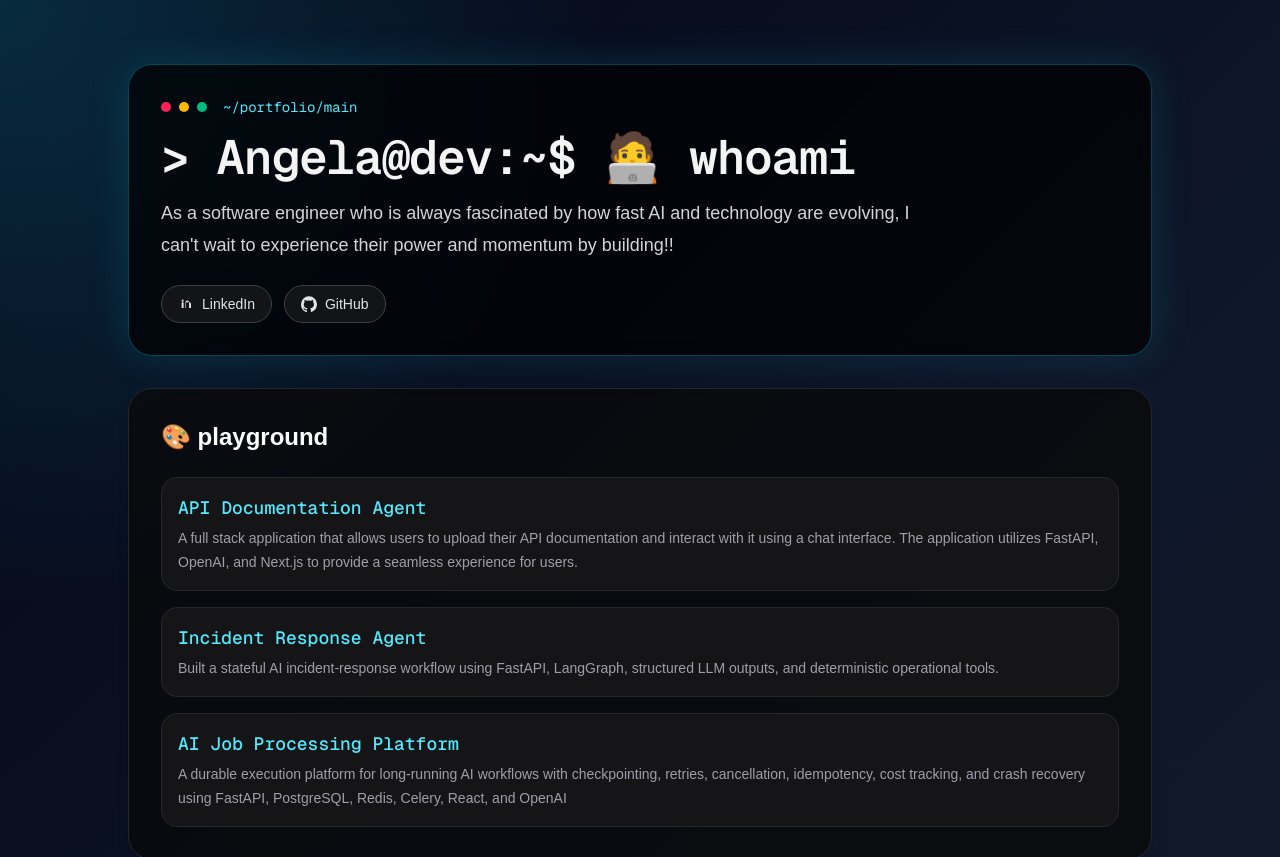
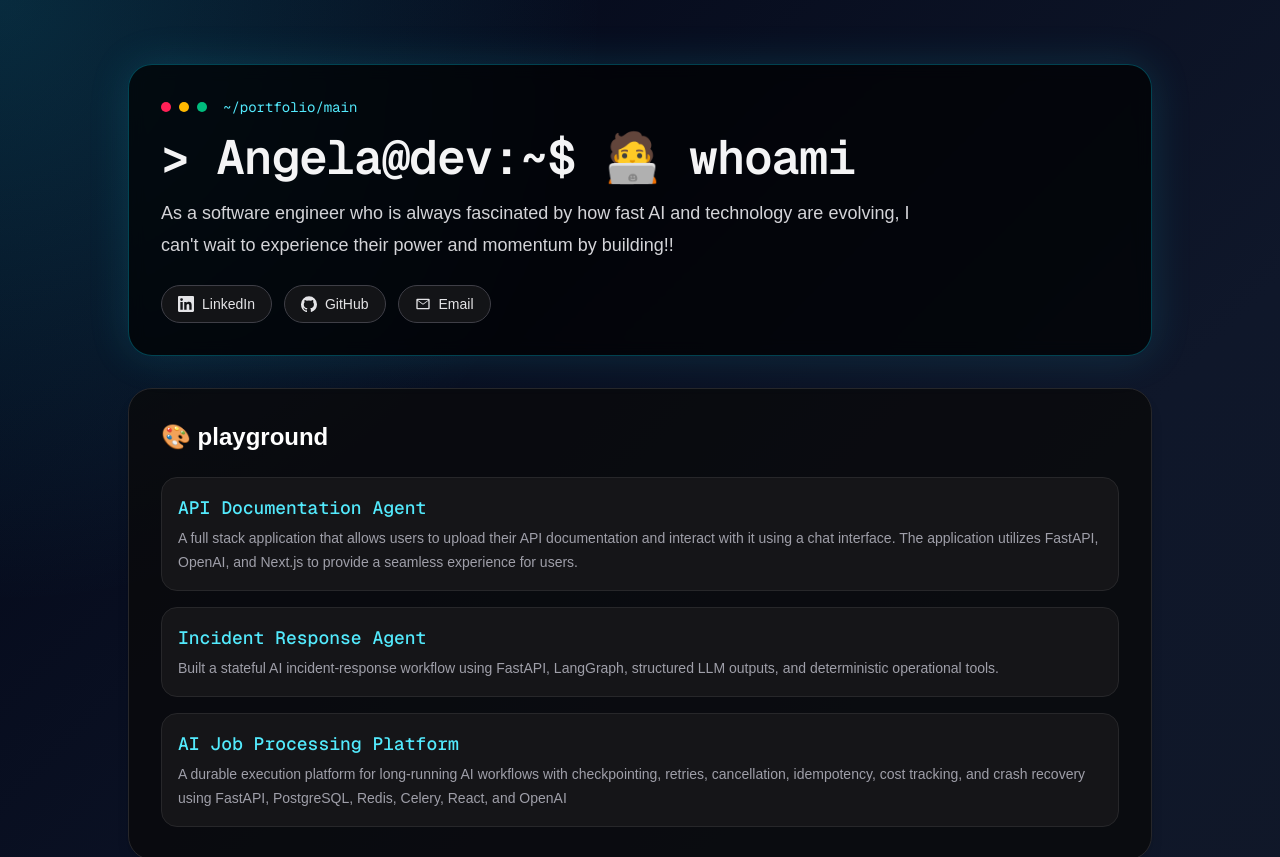
Before and after one commit to ZiqiYuanAngela/my-website, a Next.js app: page / in a window 1280 px wide. Shown: the top 857 px of the page. Built offline with nearby package versions, Linux system fonts and the light colour scheme.

Commit message:
add email contact

```diff
--- /dev/null
+++ b/app/email-button.tsx
@@ -0,0 +1,33 @@
+"use client";
+
+import { useState } from "react";
+
+const EMAIL = "yuanziqi93@gmail.com";
+
+export default function EmailButton() {
+  const [copied, setCopied] = useState(false);
+
+  const handleClick = async () => {
+    try {
+      await navigator.clipboard.writeText(EMAIL);
+      setCopied(true);
+      setTimeout(() => setCopied(false), 2000);
+    } catch {
+      // Clipboard API unavailable (e.g. insecure context) — leave state unchanged.
+    }
+  };
+
+  return (
+    <button
+      type="button"
+      onClick={handleClick}
+      className="inline-flex items-center gap-2 rounded-full border border-zinc-700 bg-zinc-900/80 px-4 py-2 text-sm font-medium text-zinc-200 transition hover:border-zinc-500 hover:bg-zinc-800"
+      aria-label="Copy email address to clipboard"
+    >
+      <svg viewBox="0 0 24 24" className="h-4 w-4 fill-current" aria-hidden="true">
+        <path d="M2 5.5A1.5 1.5 0 0 1 3.5 4h17A1.5 1.5 0 0 1 22 5.5v13a1.5 1.5 0 0 1-1.5 1.5h-17A1.5 1.5 0 0 1 2 18.5v-13Zm2.2.5 7.8 5.6L19.8 6H4.2ZM20 7.3l-7.4 5.3a1 1 0 0 1-1.2 0L4 7.3V18h16V7.3Z" />
+      </svg>
+      {copied ? "Copied to clipboard!" : "Email"}
+    </button>
+  );
+}
--- a/app/page.tsx
+++ b/app/page.tsx
@@ -1,3 +1,5 @@
+import EmailButton from "./email-button";
+
 const projects = [
   {
     name: "API Documentation Agent",
@@ -67,7 +69,7 @@ export default function Home() {
               aria-label="Visit LinkedIn profile"
             >
               <svg viewBox="0 0 24 24" className="h-4 w-4 fill-current" aria-hidden="true">
-                <path d="M6.94 8.5A1.56 1.56 0 1 0 6.94 5.38a1.56 1.56 0 0 0 0 3.12ZM5.5 9.5h2.88V18H5.5zM10.5 9.5h2.76v1.16h.04c.38-.72 1.32-1.48 2.72-1.48 2.91 0 3.45 1.92 3.45 4.41V18h-2.88v-7.34c0-1.75-.03-4-2.44-4-2.44 0-2.81 1.91-2.81 3.88V18H10.5z" />
+                <path d="M20.447 20.452h-3.554v-5.569c0-1.328-.027-3.037-1.852-3.037-1.853 0-2.136 1.445-2.136 2.939v5.667H9.351V9h3.414v1.561h.046c.477-.9 1.637-1.85 3.37-1.85 3.601 0 4.267 2.37 4.267 5.455v6.286zM5.337 7.433a2.062 2.062 0 0 1-2.063-2.065 2.064 2.064 0 1 1 2.063 2.065zm1.782 13.019H3.555V9h3.564v11.452zM22.225 0H1.771C.792 0 0 .774 0 1.729v20.542C0 23.227.792 24 1.771 24h20.451C23.2 24 24 23.227 24 22.271V1.729C24 .774 23.2 0 22.225 0z" />
               </svg>
               LinkedIn
             </a>
@@ -83,6 +85,7 @@ export default function Home() {
               </svg>
               GitHub
             </a>
+            <EmailButton />
           </div>
         </section>
 
```
